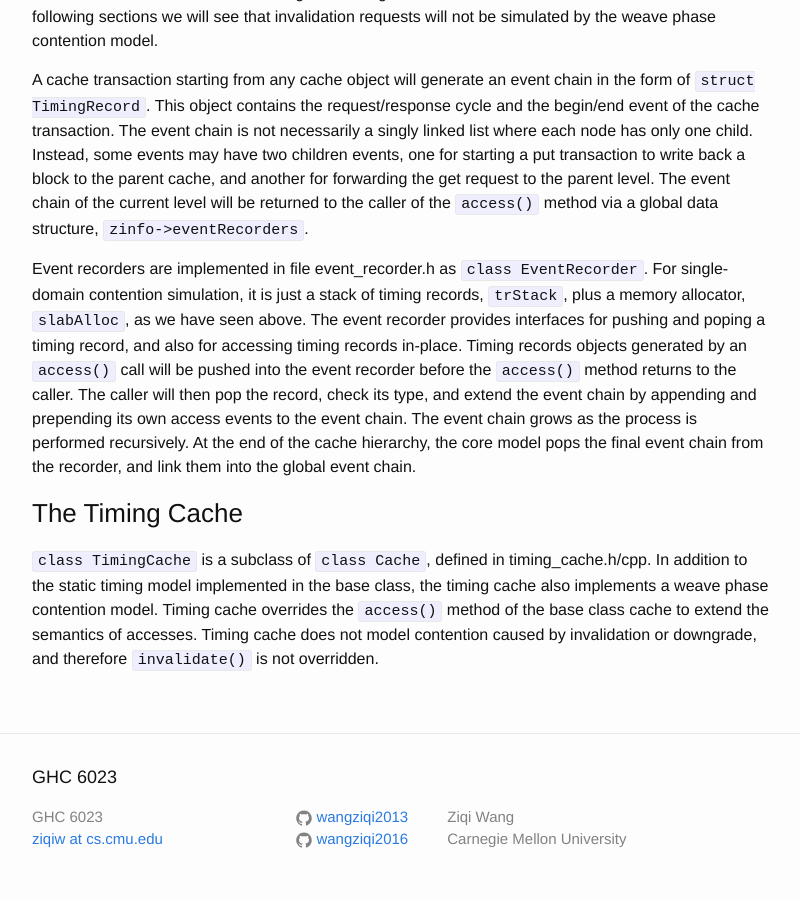
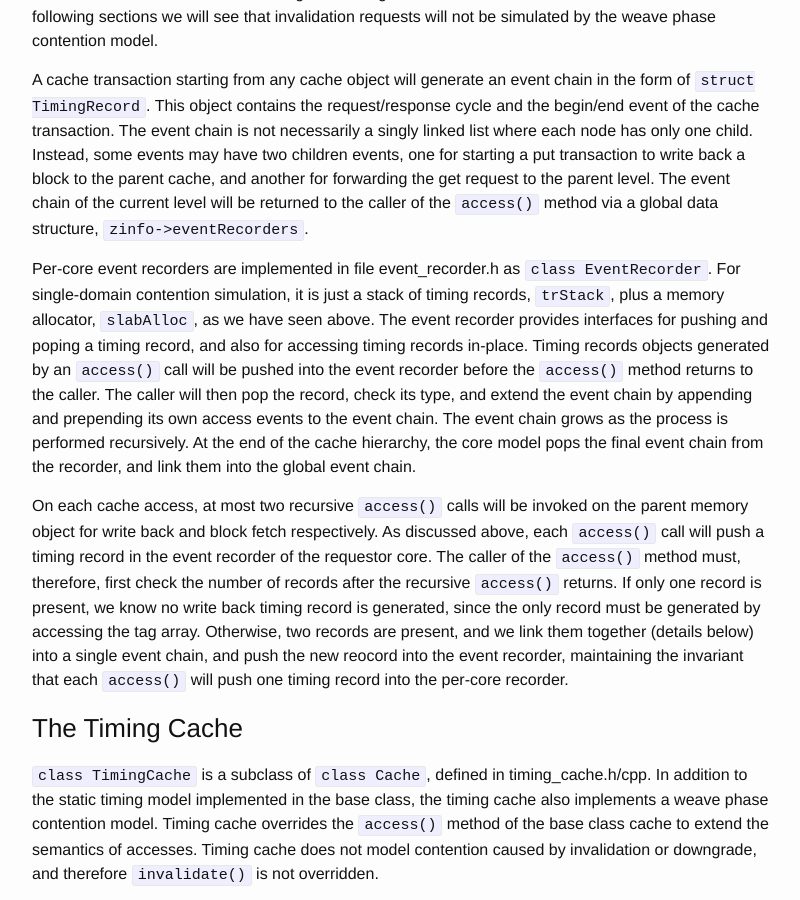
Before and after one commit to wangziqi2013/wangziqi2013.github.io, a Jekyll site: the page built from _posts/2019-01-22-understand-zsim-contention-sim.markdown, in a window 1280 px wide and 900 px high, scrolled down 9210 px. Shown: the whole window, without its empty margins (238-1038 px from the left). Built offline with Jekyll 4.4.1, drawn with Linux system fonts in a browser that asks for light colours.

Commit message:
Adding invariant

```diff
--- a/_posts/2019-01-22-understand-zsim-contention-sim.markdown
+++ b/_posts/2019-01-22-understand-zsim-contention-sim.markdown
@@ -338,16 +338,22 @@ children events, one for starting a put transaction to write back a block to the
 the get request to the parent level. The event chain of the current level will be returned to the caller of the
 `access()` method via a global data structure, `zinfo->eventRecorders`.
 
-Event recorders are implemented in file event\_recorder.h as `class EventRecorder`. For single-domain contention simulation,
-it is just a stack of timing records, `trStack`, plus a memory allocator, `slabAlloc`, as we have seen above. The event
-recorder provides interfaces for pushing and poping a timing record, and also for accessing timing records in-place.
+Per-core event recorders are implemented in file event\_recorder.h as `class EventRecorder`. For single-domain contention
+simulation, it is just a stack of timing records, `trStack`, plus a memory allocator, `slabAlloc`, as we have seen above.
+The event recorder provides interfaces for pushing and poping a timing record, and also for accessing timing records in-place.
 Timing records objects generated by an `access()` call will be pushed into the event recorder before the `access()`
 method returns to the caller. The caller will then pop the record, check its type, and extend the event chain by appending
 and prepending its own access events to the event chain. The event chain grows as the process is performed recursively.
 At the end of the cache hierarchy, the core model pops the final event chain from the recorder, and link them into the
 global event chain.
 
-
+On each cache access, at most two recursive `access()` calls will be invoked on the parent memory object for write back
+and block fetch respectively. As discussed above, each `access()` call will push a timing record in the event recorder
+of the requestor core. The caller of the `access()` method must, therefore, first check the number of records after
+the recursive `access()` returns. If only one record is present, we know no write back timing record is generated, since
+the only record must be generated by accessing the tag array. Otherwise, two records are present, and we link them together
+(details below) into a single event chain, and push the new reocord into the event recorder, maintaining the invariant
+that each `access()` will push one timing record into the per-core recorder.
 
 ### The Timing Cache
 
```
